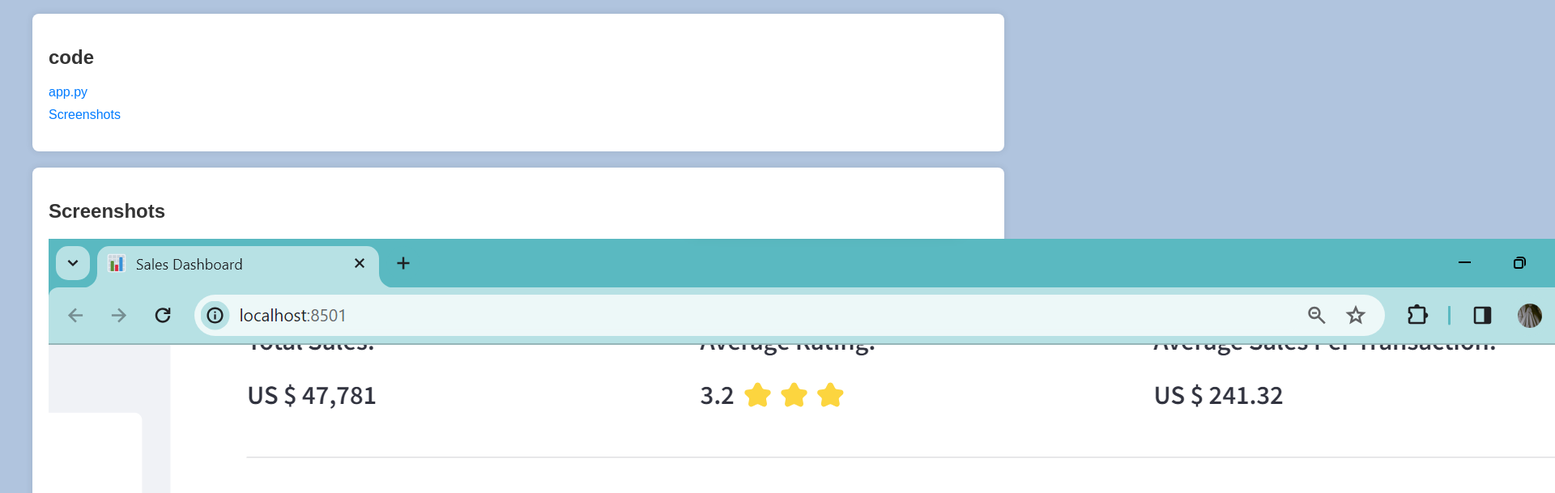
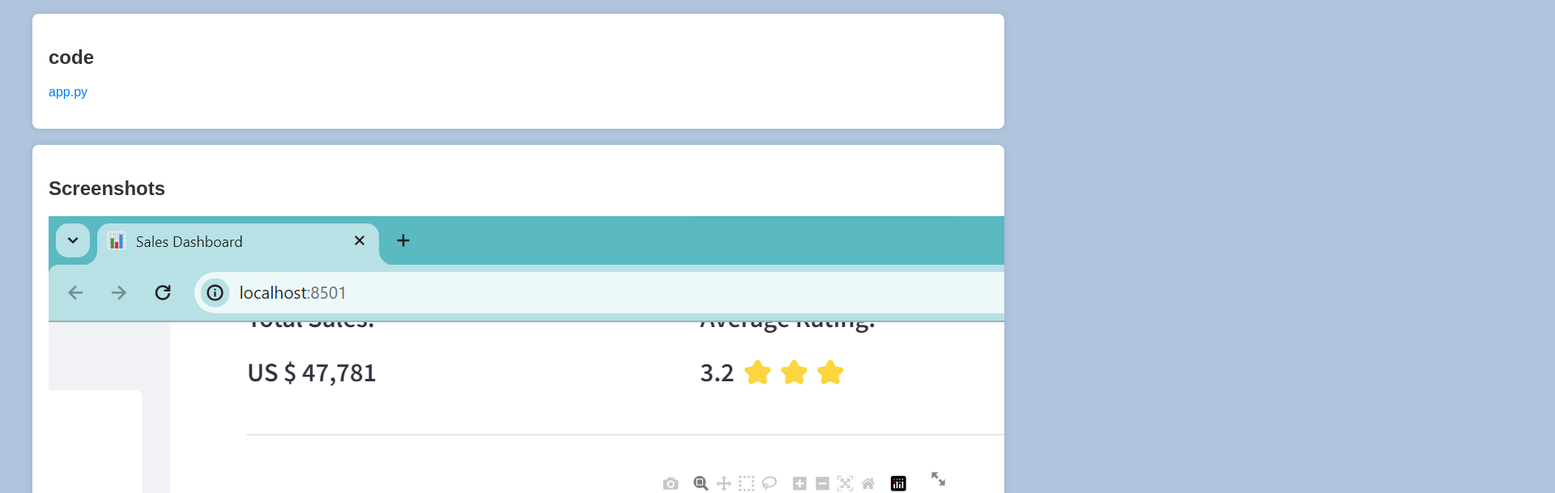
Before and after one commit to charmiejain/Interactive-dashboard, a plain HTML site: page index.html in a window 1280 px wide. Shown: the part 143-752 px from the top of the page at 81% size, 1920 px wide, since content can reach past the window. Drawn offline with Linux system fonts and the light colour scheme.

Commit message:
Add files via upload

```diff
--- a/index.html
+++ b/index.html
@@ -60,13 +60,10 @@
         <h2>code</h2>
         <ul>
             <li><a href="https://github.com/charmiejain/Interactive-dashboard/blob/main/app.py" target="_blank">app.py</a></li>
-            <li><a href="https://github.com/charmiejain/Interactive-dashboard/blob/main/screenshots" target="_blank">Screenshots</a></li>
-
-
         </ul>
     </section>
 
-    <section>
+    <section style="max-width: 100%; overflow-x: auto;">
         <h2>Screenshots</h2>
         <img src="./Screenshots/1.png" alt="Graph">
         <img src="./Screenshots/2.png" alt="Layout">
```
